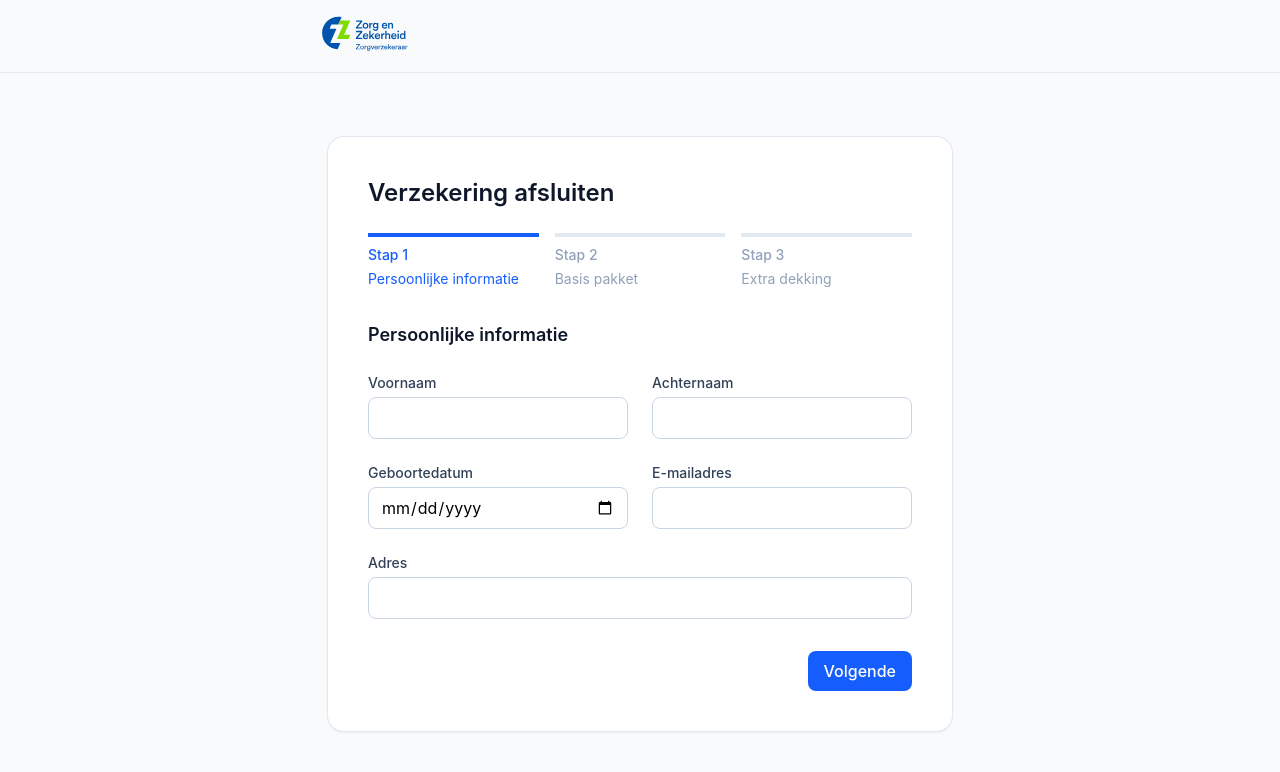
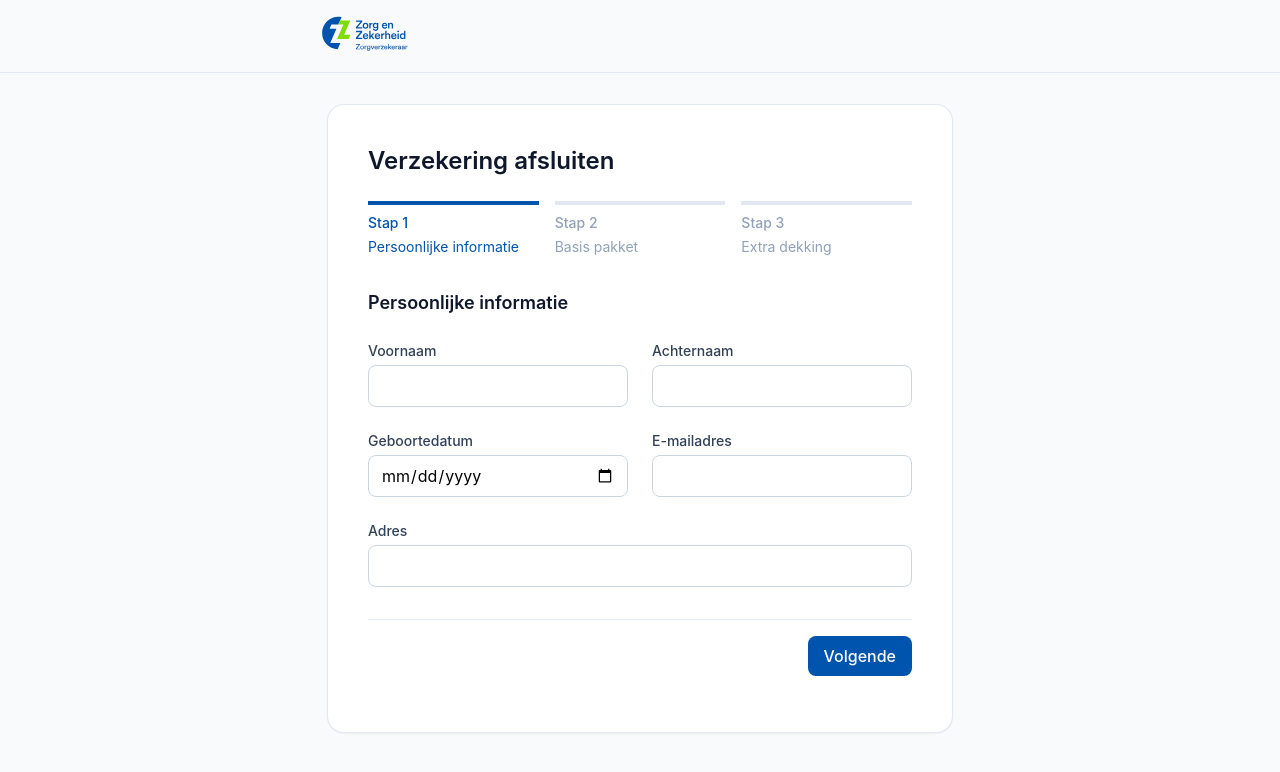
Before and after one commit to Daniel-Mch/zorgenzerkerheid_multistep_form, a React (Vite) app: page / in a window 1280 px wide. Shown: the top 772 px of the page. Built offline with nearby package versions, Linux system fonts and the light colour scheme.

Commit message:
Styling, UI and UX updates.
Summary and form step buttons always visible.

```diff
--- a/src/components/registration/FormContainer.tsx
+++ b/src/components/registration/FormContainer.tsx
@@ -2,8 +2,8 @@ import type { PropsWithChildren } from "react"
 
 export function FormContainer({ children }: PropsWithChildren) {
   return (
-    <div className="mx-auto w-full max-w-2xl px-4 py-8 sm:px-6 sm:py-12 lg:py-16">
-      <div className="bg-white sm:rounded-2xl sm:p-8 sm:shadow-sm sm:ring-1 sm:ring-slate-200 lg:p-10">
+    <div className="mx-auto w-full max-w-2xl px-4 py-8 sm:px-6 sm:py-12 lg:py-8">
+      <div className="bg-white sm:rounded-2xl sm:p-8 sm:shadow-sm sm:ring-1 sm:ring-slate-200 p-4 lg:p-10">
         {children}
       </div>
     </div>
--- a/src/components/registration/MultiStepForm.tsx
+++ b/src/components/registration/MultiStepForm.tsx
@@ -5,6 +5,8 @@ import { PersonalInfoStep } from "./steps/PersonalInfoStep"
 import { BasicInsuranceStep } from "./steps/BasicInsuranceStep"
 import { AdditionalInsuranceStep } from "./steps/AdditionalInsuranceStep"
 import { ReviewModal } from "./ReviewModal"
+import { PremiumSummaryCard } from "./PremiumSummaryCard"
+import { ButtonPrimary, ButtonSecondary } from "../global/Buttons"
 import { useInsuranceCatalog, useRegistrationFlow } from "./MultiStepForm.hooks"
 
 export function MultiStepForm() {
@@ -54,10 +56,14 @@ export function MultiStepForm() {
           <h2 className="text-xl font-semibold text-slate-900">
             Aanvraag verstuurd!
           </h2>
-          <p className="text-slate-600">
+          <p className="text-slate-600 pb-8">
             Bedankt, {form.getValues("personal.firstName")}! We hebben je
             aanvraag ontvangen.
           </p>
+
+          <a href="https://www.zorgenzekerheid.nl/home">
+            <ButtonSecondary>Terug naar homepage</ButtonSecondary>
+          </a>
         </div>
       ) : (
         <FormProvider {...form}>
@@ -69,44 +75,47 @@ export function MultiStepForm() {
             <StepIndicator currentStep={step} />
 
             {step === 1 && <PersonalInfoStep />}
-            {step === 2 && <BasicInsuranceStep plans={catalog.basicInsurance} />}
+            {step === 2 && (
+              <BasicInsuranceStep plans={catalog.basicInsurance} />
+            )}
             {step === 3 && (
               <AdditionalInsuranceStep addons={catalog.additionalInsurance} />
             )}
+
+            <div className="sticky bottom-0 z-30 space-y-4 border-t border-slate-200 bg-white py-4">
+              {step > 1 && !isReviewOpen && <PremiumSummaryCard />}
 
               <div
                 className={`flex ${step === 1 ? "justify-end" : "justify-between"}`}
               >
                 {step > 1 && (
-                <button
+                  <ButtonSecondary
                     type="button"
                     onClick={handleBack}
                     disabled={busy || isSubmitting}
-                  className="rounded-lg border border-slate-300 px-4 py-2 font-medium text-slate-700 hover:bg-slate-50 disabled:cursor-not-allowed disabled:opacity-50"
                   >
                     Terug
-                </button>
+                  </ButtonSecondary>
                 )}
 
                 {step < 3 ? (
-                <button
+                  <ButtonPrimary
                     type="button"
                     onClick={handleNext}
                     disabled={busy}
-                  className="rounded-lg bg-blue-600 px-4 py-2 font-medium text-white hover:bg-blue-700 disabled:cursor-not-allowed disabled:opacity-50"
                   >
                     Volgende
-                </button>
+                  </ButtonPrimary>
                 ) : (
-                <button
+                  <ButtonPrimary
                     type="button"
                     onClick={openReview}
                     disabled={busy}
-                  className="rounded-lg bg-blue-600 px-4 py-2 font-medium text-white hover:bg-blue-700 disabled:cursor-not-allowed disabled:opacity-50"
                   >
-                  Bevestigen en versturen
-                </button>
+                    Overzicht en versturen
+                  </ButtonPrimary>
                 )}
+              </div>
             </div>
 
             {isReviewOpen && formValues.basicInsurance && (
--- a/src/components/registration/StepIndicator.tsx
+++ b/src/components/registration/StepIndicator.tsx
@@ -23,12 +23,12 @@ export function StepIndicator({ currentStep }: StepIndicatorProps) {
             aria-current={isCurrent ? "step" : undefined}
             className={`flex flex-1 flex-col gap-1 border-t-4 pt-2 text-xs sm:text-sm ${
               isCurrent || isComplete
-                ? "border-blue-600 text-blue-600"
+                ? "border-primary text-primary"
                 : "border-slate-200 text-slate-400"
             }`}
           >
             <span className="font-medium">Stap {step}</span>
-            <span className="hidden sm:inline">{label}</span>
+            <span>{label}</span>
           </li>
         )
       })}
```
Lines whose indentation alone changed are shown as unchanged.
